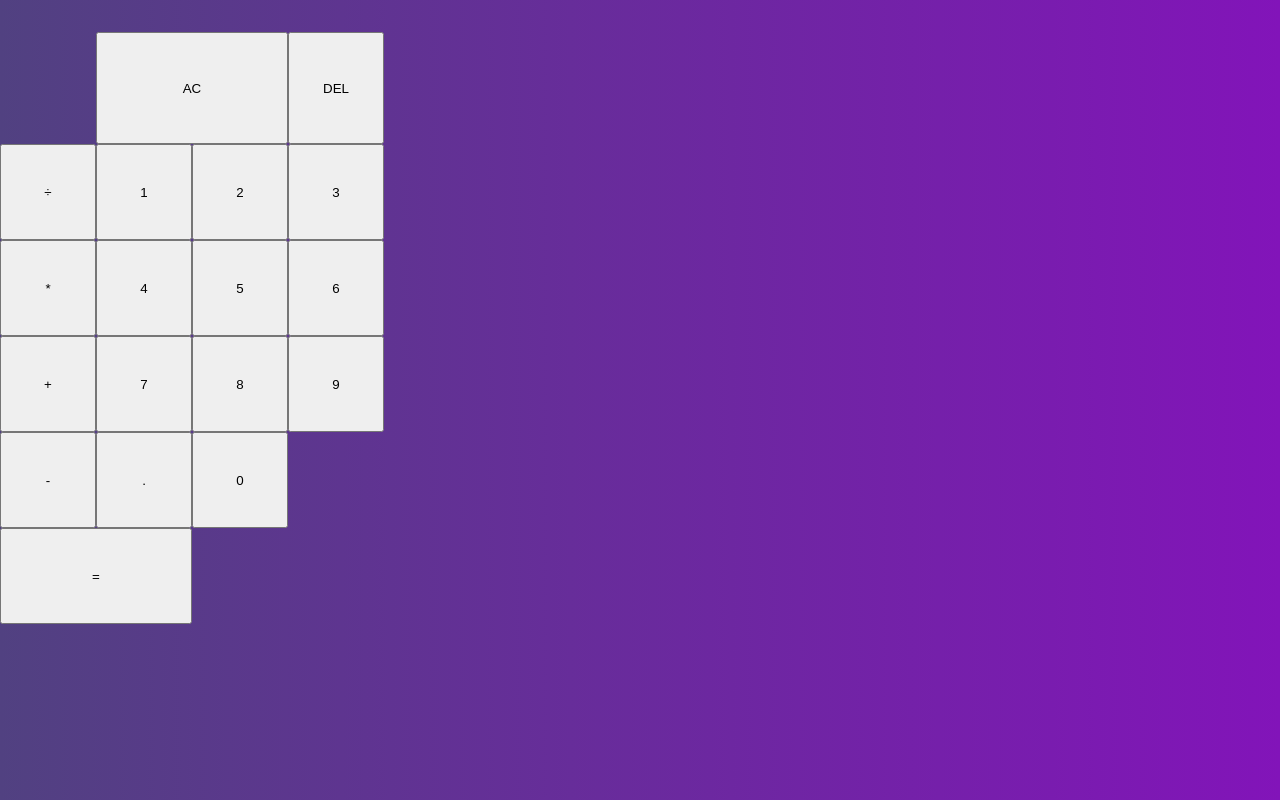
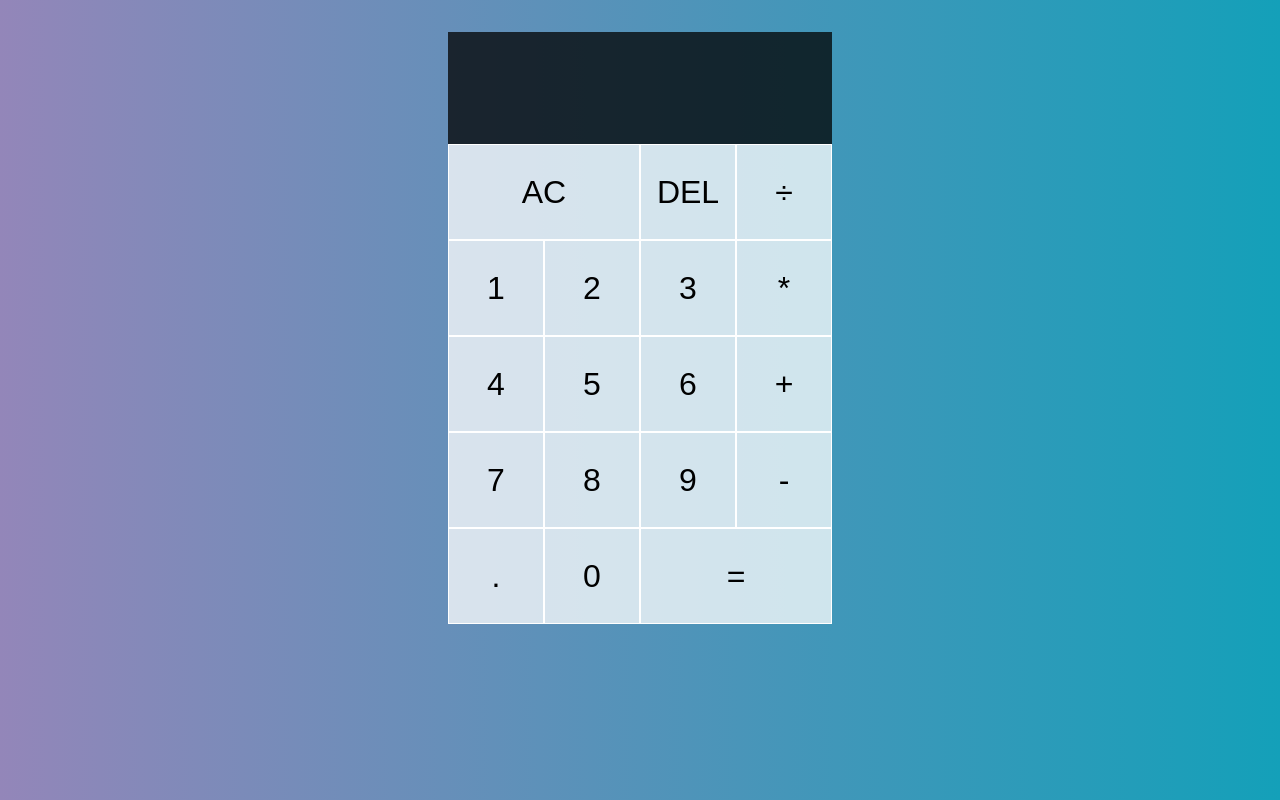
Before and after one commit to Nananhyira/react-calculator, a React (Vite) app: page / in a window 1280 px wide. Built offline with nearby package versions, Linux system fonts and the light colour scheme.

Commit message:
completing the ui

```diff
--- a/src/App.jsx
+++ b/src/App.jsx
@@ -4,9 +4,9 @@
 
   return (
 		<div className='calculator-grid'>
-			<div className='output'>
-				<div className='previous-operrand'></div>
-				<div className='current-operrand'></div>
+			<div className="output">
+				<div className='previous-operand'></div>
+				<div className='current-operand'></div>
 			</div>
 
 			<button className='span-two'>AC</button>
--- a/src/styles.css
+++ b/src/styles.css
@@ -3,12 +3,13 @@
 }
 body{
   margin :0;
-  background:linear-gradient(to right, rgb(81, 65, 129), rgb(130, 20, 185))
+  background:linear-gradient(to right, rgb(147, 134, 185), rgb(20, 160, 185))
 
 }
 .calculator-grid{
   display:grid;
   margin-top:2rem;
+  justify-content: center;
   grid-template-columns: repeat(4, 6rem);
   grid-template-rows: minmax(7rem, auto) repeat(5, 6rem);
 }
@@ -16,3 +17,36 @@
 .span-two{
   grid-column:span 2;
 }
+
+.output{
+  grid-column: 1 / -1;
+  background-color:rgba(0,0,0,.75);
+  display:flex;
+  flex-direction: column;
+  align-items: flex-end;
+  justify-content: space-around;
+  padding:.75rem;
+  word-wrap: break-word;
+  word-break: break-all;
+}
+.output, .previous-operand{
+  color:rgba(255,255,255,.75);
+  font-size: 1.5rem;
+}
+
+.output, .current-operand{
+  color:white;
+  font-size: 2.5rem;
+}
+.calculator-grid > button{
+  cursor:pointer;
+  border: 1px solid white;
+  outline:none;
+  font-size: 2rem;
+  background-color:rgb(255, 255, 255, .75)
+}
+.calculator-grid > button:hover,
+.calculator-grid > button:focus{
+  background-color:rgb(255, 255, 255, .9)
+
+}
```
